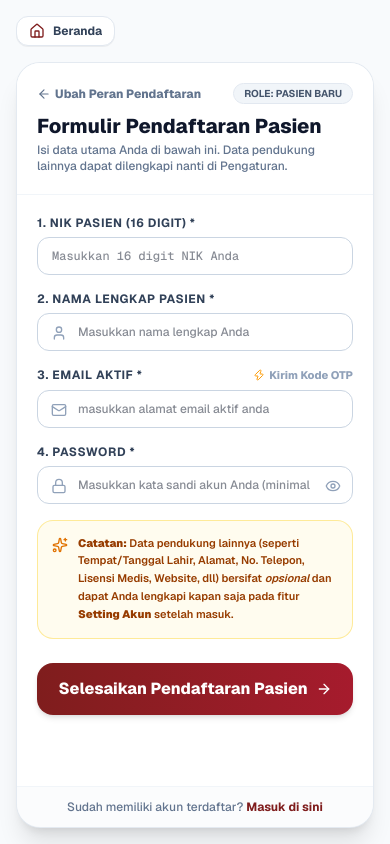
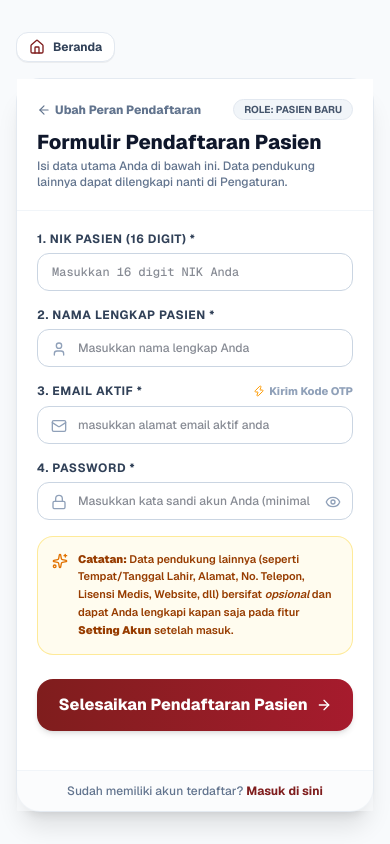
Before and after one commit to NexCube-digital/fe-satudata, a Next.js app: page /auth/register in a window 390 px wide. Both pictures are taken after a click on the button 195 px from the left and 399 px from the top of the page. Built offline with nearby package versions, Linux system fonts and the light colour scheme; no server answers.

Commit message:
Update: Responsive

```diff
--- a/src/app/auth/register/page.js
+++ b/src/app/auth/register/page.js
@@ -126,7 +126,7 @@ export default function RegisterPage() {
   };
 
   return (
-    <div className="h-screen w-screen overflow-hidden flex bg-slate-50">
+    <div className="min-h-screen lg:h-screen w-full lg:overflow-hidden flex flex-col lg:flex-row bg-slate-50">
       {/* Left Side - Hero Description Panel with Background Image */}
       <div className="hidden lg:flex lg:w-1/2 h-full relative p-12 flex-col justify-between overflow-hidden text-white shrink-0">
         {/* Background Image */}
@@ -218,8 +218,8 @@ export default function RegisterPage() {
       </div>
 
       {/* Right Side - Form Container */}
-      <div className="w-full lg:w-1/2 h-full flex flex-col justify-between p-4 sm:p-6 lg:p-10 overflow-hidden bg-slate-50">
-        <div className="w-full max-w-xl mx-auto flex flex-col h-full space-y-4">
+      <div className="w-full lg:w-1/2 min-h-screen lg:h-full flex flex-col justify-between p-4 sm:p-6 lg:p-10 overflow-y-auto lg:overflow-hidden bg-slate-50">
+        <div className="w-full max-w-xl mx-auto flex flex-col flex-1 lg:h-full justify-center space-y-4 py-4 lg:py-0">
 
           {/* Fixed Top Header & Navigation */}
           <div className="shrink-0 flex items-center justify-between">
@@ -234,7 +234,7 @@ export default function RegisterPage() {
 
           {/* STEP 1: ROLE SELECTION SCREEN */}
           {step === 1 && (
-            <div className="flex-1 min-h-0 flex flex-col justify-between bg-white rounded-3xl border border-slate-200/90 shadow-xl p-6 sm:p-8 space-y-6 relative overflow-hidden animate-in fade-in zoom-in-95 duration-200">
+            <div className="flex-1 lg:min-h-0 flex flex-col justify-between bg-white rounded-3xl border border-slate-200/90 shadow-xl p-6 sm:p-8 space-y-6 relative overflow-hidden animate-in fade-in zoom-in-95 duration-200">
 
               {/* Background ambient lighting */}
               <div className="absolute top-0 right-0 w-64 h-64 bg-rose-500/5 rounded-full blur-3xl pointer-events-none" />
@@ -333,7 +333,7 @@ export default function RegisterPage() {
 
           {/* STEP 2: STREAMLINED FORM INPUT */}
           {step === 2 && (
-            <div className="flex-1 min-h-0 flex flex-col bg-white rounded-3xl border border-slate-200/90 shadow-xl overflow-hidden animate-in fade-in zoom-in-95 duration-200">
+            <div className="flex-1 lg:min-h-0 flex flex-col bg-white rounded-3xl border border-slate-200/90 shadow-xl lg:overflow-hidden animate-in fade-in zoom-in-95 duration-200">
 
               {/* Form Title Header (Fixed) */}
               <div className="shrink-0 p-5 sm:px-7 sm:pt-6 sm:pb-4 border-b border-slate-100 bg-white">
@@ -363,7 +363,7 @@ export default function RegisterPage() {
               </div>
 
               {/* Inner Scrollable Form Body */}
-              <form onSubmit={handleSubmit} className="flex-1 overflow-y-auto p-5 sm:px-7 space-y-4 min-h-0">
+              <form onSubmit={handleSubmit} className="flex-1 lg:overflow-y-auto p-5 sm:px-7 space-y-4 lg:min-h-0">
                 {error && (
                   <div className="flex items-center gap-2 rounded-xl bg-red-50 border border-red-200 p-3.5 text-xs text-red-700 font-semibold animate-in fade-in duration-150">
                     <AlertCircle className="h-4 w-4 shrink-0 text-red-600" />
```
